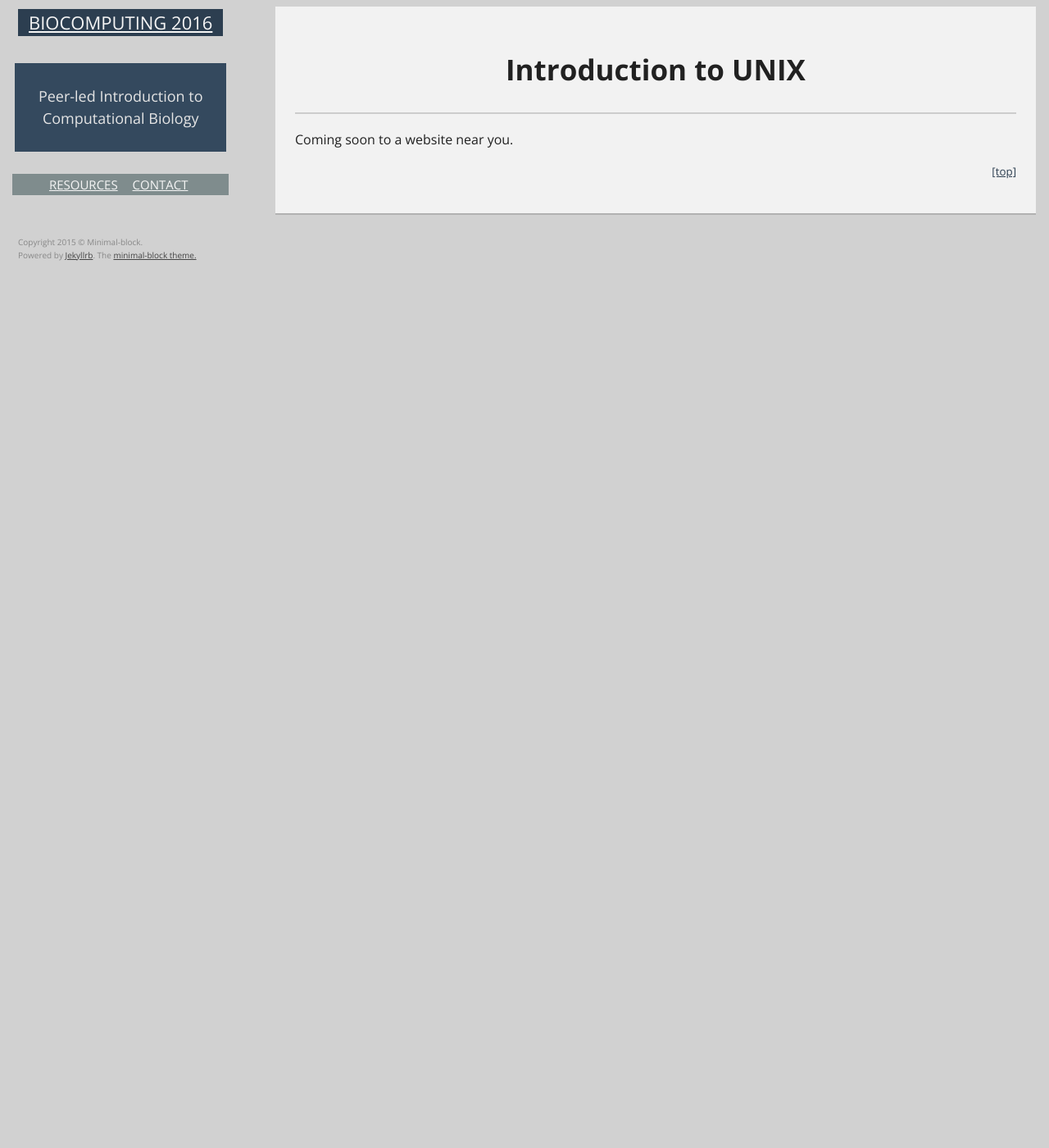
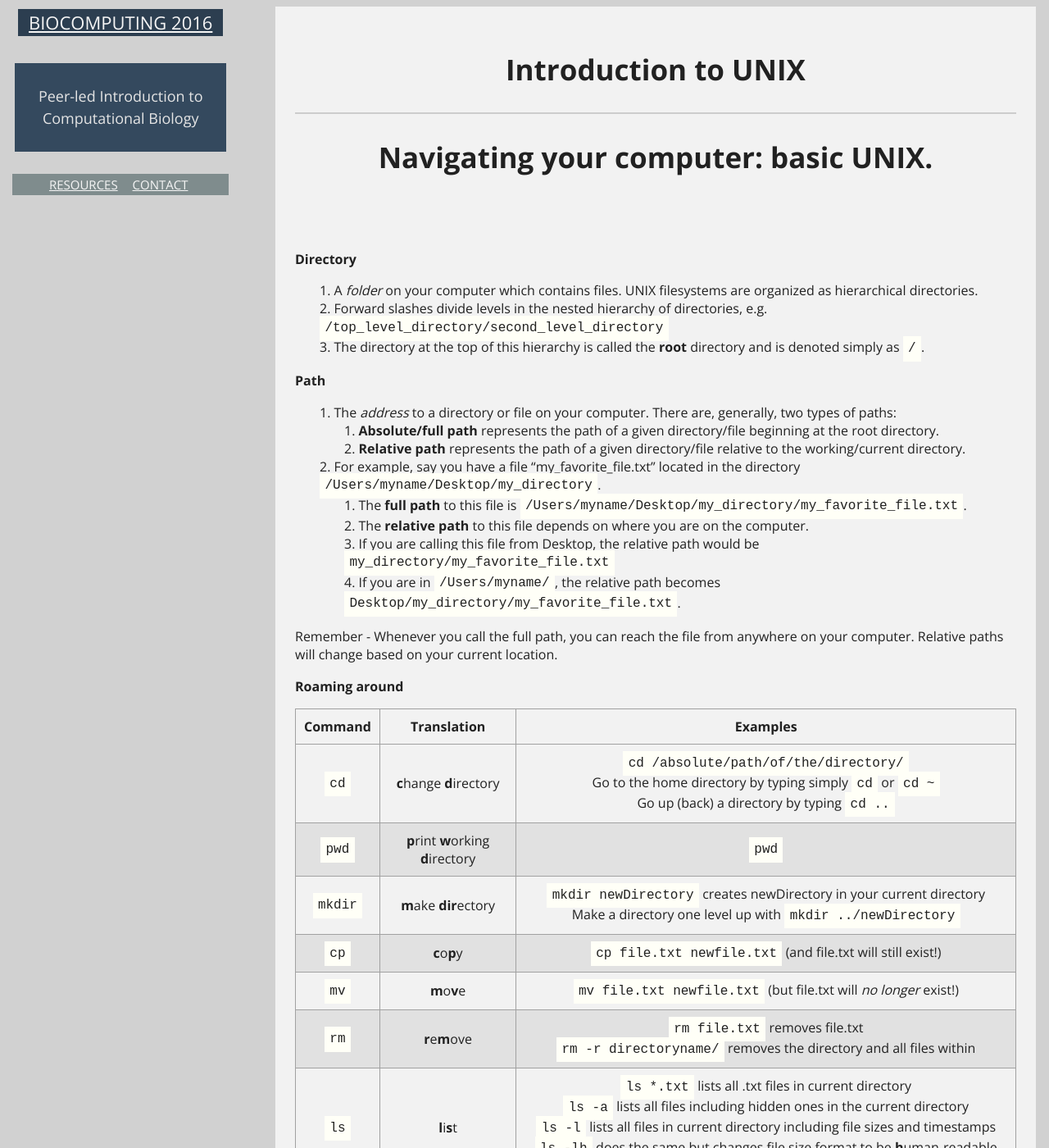
Before and after one commit to CCBBatUT/Biocomputing_Spring2016, a Jekyll site: the page built from _posts/2016-01-27-unix.md, in a window 1280 px wide and 1400 px high. Shown: the whole window at 82% size. Built offline with Jekyll 4.4.1, drawn with Linux system fonts in a browser that asks for light colours; Markdown is read by kramdown in place of the engine named in the settings; some of the changed text lies outside the part shown.

Commit message:
added cheatsheet info to unix lesson

```diff
--- a/_posts/2016-01-27-unix.md
+++ b/_posts/2016-01-27-unix.md
@@ -6,4 +6,62 @@ permalink: /introduction_to_unix/
 materials: files/unix.zip
 ---
 
-Coming soon to a website near you.
+# Navigating your computer: basic UNIX.
+<br><br>
+
+**Directory**
+  - A *folder* on your computer which contains files. UNIX filesystems are organized as hierarchical directories.
+  - Forward slashes divide levels in the nested hierarchy of directories, e.g. `/top_level_directory/second_level_directory`
+  - The directory at the top of this hierarchy is called the **root** directory and is denoted simply as `/`.
+
+**Path**
+  - The *address* to a directory or file on your computer. There are, generally, two types of paths:
+    - **Absolute/full path** represents the path of a given directory/file beginning at the root directory.
+    - **Relative path** represents the path of a given directory/file relative to the working/current directory.
+
+  - For example, say you have a file "my\_favorite\_file.txt" located in the directory `/Users/myname/Desktop/my_directory`.
+    - The **full path** to this file  is `/Users/myname/Desktop/my_directory/my_favorite_file.txt`.
+    - The **relative path** to this file depends on where you are on the computer.
+     - If you are calling this file from Desktop, the relative path would be `my_directory/my_favorite_file.txt`
+     - If you are in `/Users/myname/`, the relative path becomes `Desktop/my_directory/my_favorite_file.txt`.
+
+   Remember - Whenever you call the full path, you can reach the file from anywhere on your computer. Relative paths will change based on your current location.
+
+
+**Roaming around**
+
+Command | Translation | Examples
+--------|-------------|---------
+`cd` | **c**hange **d**irectory | `cd /absolute/path/of/the/directory/` <br> Go to the home directory by typing simply  `cd` or `cd ~` <br> Go up (back) a directory by typing `cd ..`
+`pwd` | **p**rint **w**orking **d**irectory | `pwd`
+`mkdir` | **m**ake **dir**ectory | `mkdir newDirectory` creates newDirectory in your current directory <br> Make a directory one level up with `mkdir ../newDirectory`
+`cp` | **c**o**p**y | `cp file.txt newfile.txt` (and file.txt will still exist!)
+`mv` | **m**o**v**e | `mv file.txt newfile.txt` (but file.txt will *no longer* exist!)
+`rm` | **r**e**m**ove | `rm file.txt` removes file.txt <br> `rm -r directoryname/` removes the directory and all files within
+`ls` | **l**i**s**t | `ls *.txt` lists all .txt files in current directory <br> `ls -a` lists all files including hidden ones in the current directory <br> `ls -l` lists all files in current directory including file sizes and timestamps <br> `ls -lh` does the same but changes file size format to be **h**uman-readable <br> `ls ../` lists files in the directory above the current one
+`man` | **man**ual | `man ls` opens the manual for command `ls` (use `q` to escape page)
+`grep` | **g**lobal **r**egular <br> **e**xpression **p**arser |  `grep ">" seqs.fasta` pulls out all sequence names in a fasta file <br> `grep -c ">" seqs.fasta` counts the number of those sequences <br>
+`cat` | con**cat**enate | `cat seqs.fasta` prints the contents of seqs.fasta to the screen (ie stdout)
+`head` | **head** | `head seqs.fasta` prints the first 10 lines of the file <br> `head -n 3 seqs.fasta` prints first 3 lines
+`tail` | **tail** | `tail seqs.fasta` prints the last 10 lines of the file <br> `tail -n 3 seqs.fasta` prints last 3 lines
+`wc` | **w**ord **c**ount | `wc filename.txt` shows the number of new lines, number of words, and number of characters <br> `wc -l filename.txt` shows only the number of new lines <br> `wc -c filename.txt` shows only the number of characters
+`sort` | **sort** | `sort filename.txt` sorts file and prints output
+`uniq` | **uniq**ue | `uniq -u filename.txt` shows only unique elements of a list <br> (must use sort command first to cluster repeats)
+
+Shortcut | Use
+----------|-----
+Ctrl + C | kills current process
+Ctrl + L <br> (or `clear`) | clears screen
+Ctrl + A | Go to the beginning of the line
+Ctrl + E | Go to the end of the line
+Ctrl + U | Clears the line before the cursor position
+Ctrl + K | Clear the line after the cursor
+`*` | wildcard character
+tab | completes word
+Up Arrow | call last command
+`.` | current directory
+`..` | one level up
+`~` | home
+`>` | redirects stdout to a file, *overwriting* file if it already exists
+`>>` | redirects stdout to a file, *appending* to the end of file if it already exists
+`|` | redirects stdout to become stdin for next command
```
